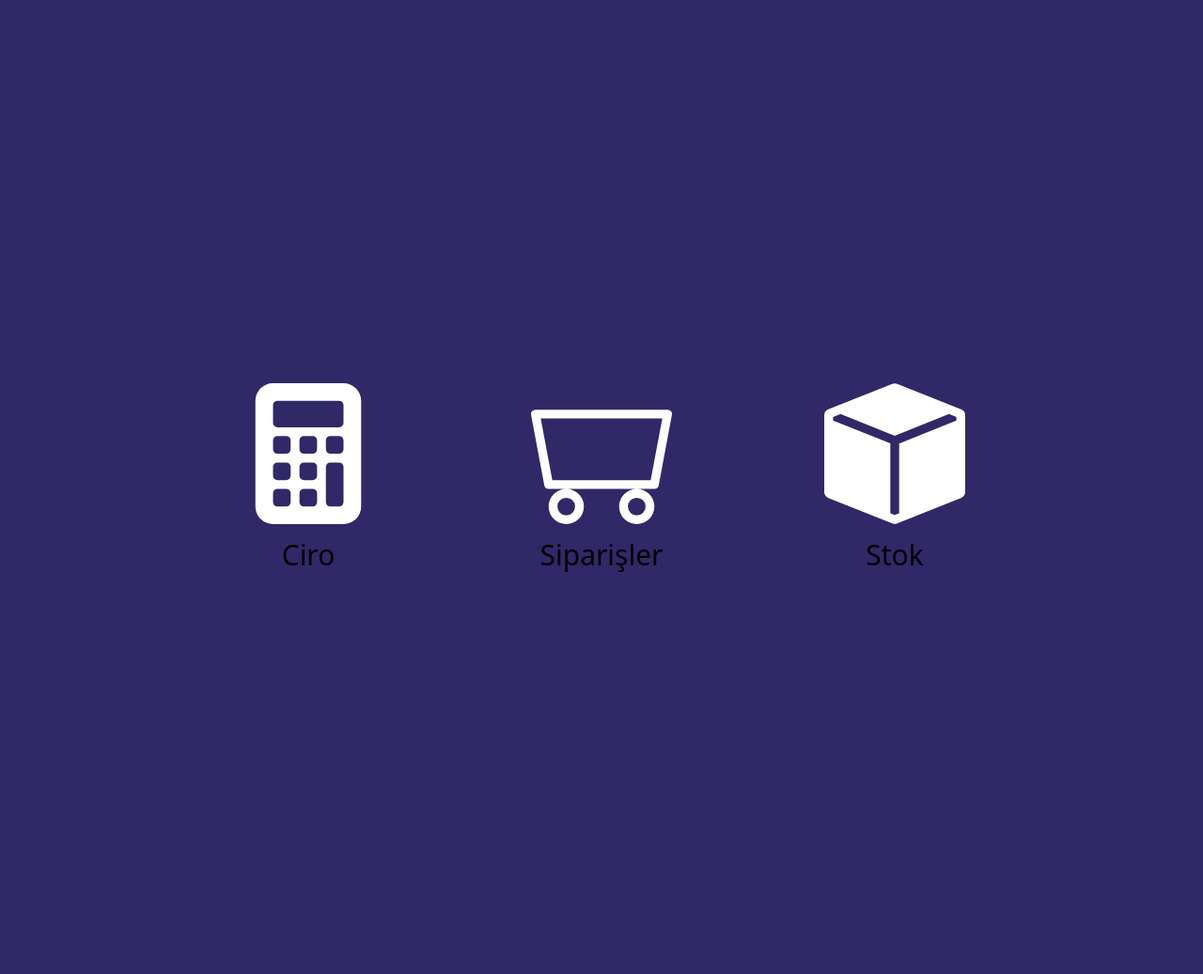
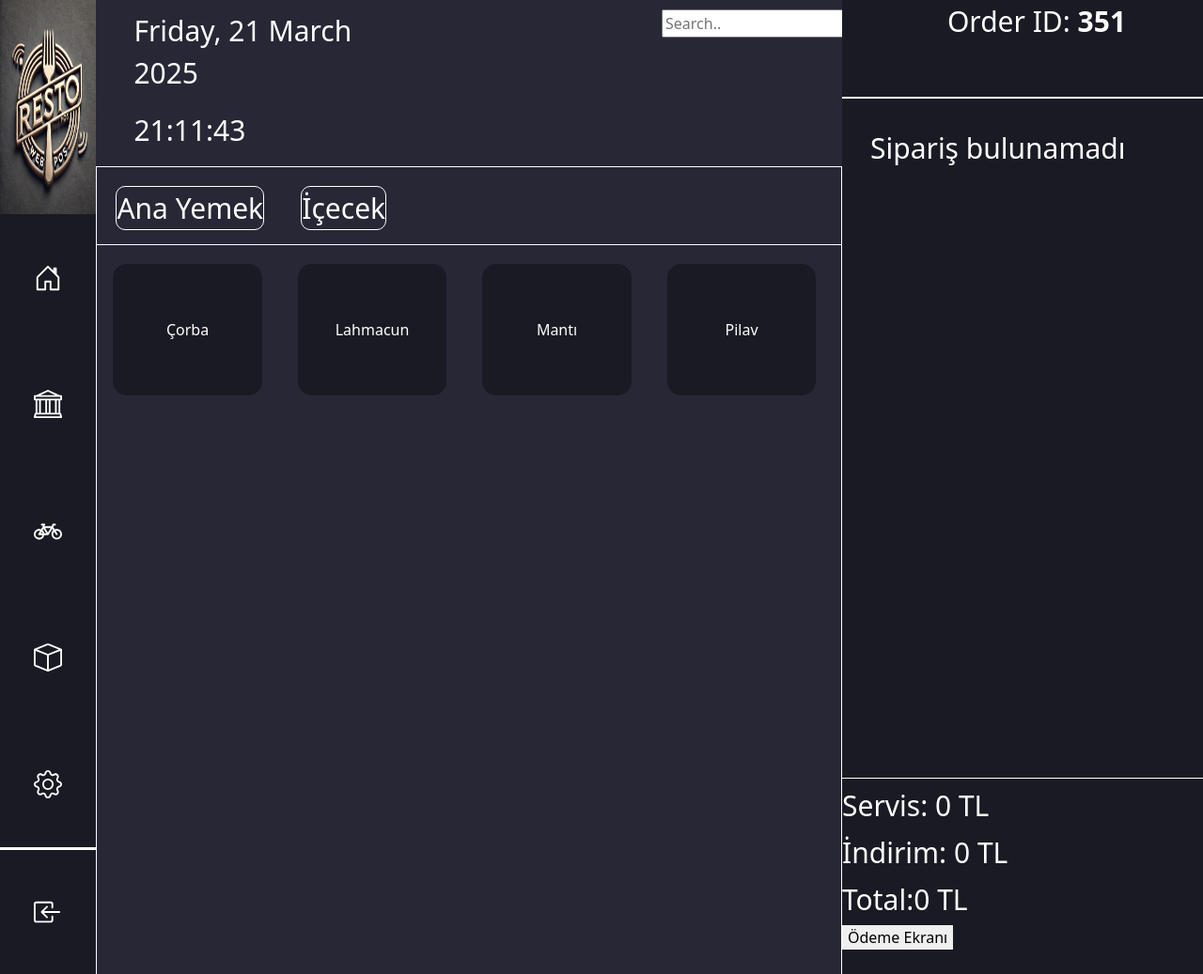
Before and after one commit to birolbas/webpos, a Flask app: page / in a window 1280 px wide. Shown: the whole page at 94% size. Run offline with Flask 3, Linux system fonts and the light colour scheme.

Commit message:
improved

```diff
--- a/server.py
+++ b/server.py
@@ -1,14 +1,16 @@
 from flask import Flask, render_template, url_for
+import datetime as dt
+app = Flask(__name__)
 
-app = Flask(__name__)
 
 @app.route("/")
 def lobby():
-    return render_template("lobby.html")
+    date = dt.datetime.now()
+    formatted_date = date.strftime("%d %B %Y")
+    formatted_time = date.strftime("%H:%M:%S")
+    day = date.strftime("%A")
+    return render_template("order.html", date = formatted_date, time = formatted_time, day=day)
 
-@app.route("/ciro")
-def lobby():
-    return print("hello")
 
 if __name__ == "__main__":
     app.run(debug=True)
--- /dev/null
+++ b/static/order.css
@@ -0,0 +1,134 @@
+body{
+    background-color: #272736;
+    height: 100vh;
+}
+ul{
+    padding-inline-start: 0px;
+}
+.containers{
+    height: 100vh;
+    width: 100%;
+    text-align: left;
+}
+.left-bar-items{
+    margin: 0;
+    width: 100%;
+    height: 100vh;
+    width: 8%;
+    text-align: left;
+}
+.buttons{
+    width: 100%;
+    height: 13%;
+    background-color: #1a1a24;
+    color: white;
+    padding: 0px;
+    border:none;
+}
+.quit-icon{
+    border-top: 3px solid white ;
+}
+.middle-bar {
+    position: fixed;
+    top: 0;
+    left: 8%;
+    width: 62%;
+    color: white;
+    margin-bottom: 0px;
+    height: 100%;
+}
+.middle-bar p{
+    margin-top: 10px;
+    margin-left:40px;
+    font-size: 30px;
+    width: 30%;
+}
+.search-bar{
+    position: fixed;
+    top: 0;
+    margin-top: 10px;
+    left: 55%;
+}
+.right-bar{
+    display: block;
+    position: fixed;
+    right: 0px;
+    width: 30%;
+    background-color: #1a1a24 ;
+    top: 0;
+    height: 100vh;
+    flex-direction: column;
+}
+.right-bar p{
+    color: white;
+    margin-top: 30px;
+    margin-left: 30px;
+    font-size: 30px;
+}
+.order-menu{
+    height: 100%;
+    border-bottom: 1px solid white;
+}
+.order-id{
+    height: 10%;
+    border-bottom: 1px solid white;
+}
+.order-id p{
+    margin-top: 0px;
+    text-align: center;
+    }
+
+.order-list{
+    position: fixed;
+    background-color: #1a1a24 ;
+    height: 70%;
+    width: 100%;
+}
+.order-list {
+    margin-top:0;
+    border-top: 1px white solid;
+    border-bottom: 1px white solid;
+
+}
+.order-summary{
+    position: fixed;
+    background-color: #1a1a24;
+    width: 100%;
+    height: 20%;
+    bottom: 0;
+}
+.order-summary p{
+    color: white;
+    margin:5px 0px 5px 0px;
+}
+.menu-items{
+    position: fixed;;
+    width:62% ;
+    height: 100%;
+    margin:0px;
+    border: 1px white solid;
+}
+.menu-items-sections{
+
+    border-bottom:1px solid white ;
+}
+.menu-items-sections p{
+    display: inline-flex;
+    margin: 20px 15px 15px 20px;
+    width: auto;
+    border: 1px white solid;
+    border-radius:10px;
+}
+.products button{
+    display: inline-flex;
+    width: 20%;
+    height: 140px;
+    background-color: #1a1a24;
+    color: white;
+    border: none;
+    margin: 20px 17px 20px 17px;
+    border-radius: 15px;
+    justify-content: center;
+    align-items: center;
+    text-align: center;
+}
--- a/static/css/styles.css
+++ b/static/styles.css
@@ -1,12 +1,11 @@
 .lobby{
-    background-color: rgb(49, 40, 104);
+    background-color: #1a1a24;
     height: 100vh;
     justify-content: center;
     display: flex;
     align-items: center;
 
 }
-
 .items{
     display: flex;
     justify-content: center;
@@ -24,7 +23,7 @@
     margin-top: 10px;
 }
 .button {
-    background-color: rgb(49, 40, 104);
+    background-color: #1a1a24;
     border: none;
     color: white;
 }
@@ -33,4 +32,5 @@
     color: black;
     width: 100%;
     height: 100%;
+
 }
--- /dev/null
+++ b/templates/order.html
@@ -0,0 +1,82 @@
+<!DOCTYPE html>
+<html lang="en">
+<head>
+    <meta charset="UTF-8">
+    <meta name="viewport" content="width=device-width, initial-scale=1.0">
+    <link href="https://cdn.jsdelivr.net/npm/bootstrap@5.3.3/dist/css/bootstrap.min.css" rel="stylesheet" integrity="sha384-QWTKZyjpPEjISv5WaRU9OFeRpok6YctnYmDr5pNlyT2bRjXh0JMhjY6hW+ALEwIH" crossorigin="anonymous">
+    <link rel="stylesheet" href="{{ url_for('static', filename='order.css') }}">
+    <title>Document</title>
+</head>
+<body>
+<div>
+<div class="containers">
+    <div class="left-bar-items">
+        <button class="buttons" style="height: 22%;">
+            <img src="{{ url_for('static', filename='images/resto.png') }}" alt="resto logo" style="height: 100%; width: 100%;">
+        </button>
+        <button class="buttons"><svg xmlns="http://www.w3.org/2000/svg" width="30" height="30" fill="currentColor" class="bi bi-house-door" viewBox="0 0 16 16">
+            <path d="M8.354 1.146a.5.5 0 0 0-.708 0l-6 6A.5.5 0 0 0 1.5 7.5v7a.5.5 0 0 0 .5.5h4.5a.5.5 0 0 0 .5-.5v-4h2v4a.5.5 0 0 0 .5.5H14a.5.5 0 0 0 .5-.5v-7a.5.5 0 0 0-.146-.354L13 5.793V2.5a.5.5 0 0 0-.5-.5h-1a.5.5 0 0 0-.5.5v1.293zM2.5 14V7.707l5.5-5.5 5.5 5.5V14H10v-4a.5.5 0 0 0-.5-.5h-3a.5.5 0 0 0-.5.5v4z"/>
+          </svg></button>
+        <button class="buttons"><svg xmlns="http://www.w3.org/2000/svg" width="30" height="30" fill="currentColor" class="bi bi-bank" viewBox="0 0 16 16">
+            <path d="m8 0 6.61 3h.89a.5.5 0 0 1 .5.5v2a.5.5 0 0 1-.5.5H15v7a.5.5 0 0 1 .485.38l.5 2a.498.498 0 0 1-.485.62H.5a.498.498 0 0 1-.485-.62l.5-2A.5.5 0 0 1 1 13V6H.5a.5.5 0 0 1-.5-.5v-2A.5.5 0 0 1 .5 3h.89zM3.777 3h8.447L8 1zM2 6v7h1V6zm2 0v7h2.5V6zm3.5 0v7h1V6zm2 0v7H12V6zM13 6v7h1V6zm2-1V4H1v1zm-.39 9H1.39l-.25 1h13.72z"/>
+          </svg></button>
+        <button class="buttons"><svg xmlns="http://www.w3.org/2000/svg" width="30" height="30" fill="currentColor" class="bi bi-bicycle" viewBox="0 0 16 16">
+            <path d="M4 4.5a.5.5 0 0 1 .5-.5H6a.5.5 0 0 1 0 1v.5h4.14l.386-1.158A.5.5 0 0 1 11 4h1a.5.5 0 0 1 0 1h-.64l-.311.935.807 1.29a3 3 0 1 1-.848.53l-.508-.812-2.076 3.322A.5.5 0 0 1 8 10.5H5.959a3 3 0 1 1-1.815-3.274L5 5.856V5h-.5a.5.5 0 0 1-.5-.5m1.5 2.443-.508.814c.5.444.85 1.054.967 1.743h1.139zM8 9.057 9.598 6.5H6.402zM4.937 9.5a2 2 0 0 0-.487-.877l-.548.877zM3.603 8.092A2 2 0 1 0 4.937 10.5H3a.5.5 0 0 1-.424-.765zm7.947.53a2 2 0 1 0 .848-.53l1.026 1.643a.5.5 0 1 1-.848.53z"/>
+          </svg></button>
+        <button class="buttons"><svg xmlns="http://www.w3.org/2000/svg" width="30" height="30" fill="currentColor" class="bi bi-box" viewBox="0 0 16 16">
+            <path d="M8.186 1.113a.5.5 0 0 0-.372 0L1.846 3.5 8 5.961 14.154 3.5zM15 4.239l-6.5 2.6v7.922l6.5-2.6V4.24zM7.5 14.762V6.838L1 4.239v7.923zM7.443.184a1.5 1.5 0 0 1 1.114 0l7.129 2.852A.5.5 0 0 1 16 3.5v8.662a1 1 0 0 1-.629.928l-7.185 2.874a.5.5 0 0 1-.372 0L.63 13.09a1 1 0 0 1-.63-.928V3.5a.5.5 0 0 1 .314-.464z"/>
+          </svg></button>
+        <button class="buttons"><svg xmlns="http://www.w3.org/2000/svg" width="30" height="30" fill="currentColor" class="bi bi-gear" viewBox="0 0 16 16">
+            <path d="M8 4.754a3.246 3.246 0 1 0 0 6.492 3.246 3.246 0 0 0 0-6.492M5.754 8a2.246 2.246 0 1 1 4.492 0 2.246 2.246 0 0 1-4.492 0"/>
+            <path d="M9.796 1.343c-.527-1.79-3.065-1.79-3.592 0l-.094.319a.873.873 0 0 1-1.255.52l-.292-.16c-1.64-.892-3.433.902-2.54 2.541l.159.292a.873.873 0 0 1-.52 1.255l-.319.094c-1.79.527-1.79 3.065 0 3.592l.319.094a.873.873 0 0 1 .52 1.255l-.16.292c-.892 1.64.901 3.434 2.541 2.54l.292-.159a.873.873 0 0 1 1.255.52l.094.319c.527 1.79 3.065 1.79 3.592 0l.094-.319a.873.873 0 0 1 1.255-.52l.292.16c1.64.893 3.434-.902 2.54-2.541l-.159-.292a.873.873 0 0 1 .52-1.255l.319-.094c1.79-.527 1.79-3.065 0-3.592l-.319-.094a.873.873 0 0 1-.52-1.255l.16-.292c.893-1.64-.902-3.433-2.541-2.54l-.292.159a.873.873 0 0 1-1.255-.52zm-2.633.283c.246-.835 1.428-.835 1.674 0l.094.319a1.873 1.873 0 0 0 2.693 1.115l.291-.16c.764-.415 1.6.42 1.184 1.185l-.159.292a1.873 1.873 0 0 0 1.116 2.692l.318.094c.835.246.835 1.428 0 1.674l-.319.094a1.873 1.873 0 0 0-1.115 2.693l.16.291c.415.764-.42 1.6-1.185 1.184l-.291-.159a1.873 1.873 0 0 0-2.693 1.116l-.094.318c-.246.835-1.428.835-1.674 0l-.094-.319a1.873 1.873 0 0 0-2.692-1.115l-.292.16c-.764.415-1.6-.42-1.184-1.185l.159-.291A1.873 1.873 0 0 0 1.945 8.93l-.319-.094c-.835-.246-.835-1.428 0-1.674l.319-.094A1.873 1.873 0 0 0 3.06 4.377l-.16-.292c-.415-.764.42-1.6 1.185-1.184l.292.159a1.873 1.873 0 0 0 2.692-1.115z"/>
+          </svg> </button>
+        <button class="buttons quit-icon"><svg xmlns="http://www.w3.org/2000/svg" width="30" height="30" fill="currentColor" class="bi bi-box-arrow-in-left" viewBox="0 0 16 16">
+            <path fill-rule="evenodd" d="M10 3.5a.5.5 0 0 0-.5-.5h-8a.5.5 0 0 0-.5.5v9a.5.5 0 0 0 .5.5h8a.5.5 0 0 0 .5-.5v-2a.5.5 0 0 1 1 0v2A1.5 1.5 0 0 1 9.5 14h-8A1.5 1.5 0 0 1 0 12.5v-9A1.5 1.5 0 0 1 1.5 2h8A1.5 1.5 0 0 1 11 3.5v2a.5.5 0 0 1-1 0z"/>
+            <path fill-rule="evenodd" d="M4.146 8.354a.5.5 0 0 1 0-.708l3-3a.5.5 0 1 1 .708.708L5.707 7.5H14.5a.5.5 0 0 1 0 1H5.707l2.147 2.146a.5.5 0 0 1-.708.708z"/>
+          </svg></button>
+    </div>
+    <div class="middle-bar">
+      <div class="middle-bar-top-bar">
+        <p> {{day}}, {{date }} </p>
+        <p> {{ time }} </p>
+        <div class="search-bar">
+        <form action="/search" method="get">
+        <input type="text" id="search" name="q" placeholder="Search..">
+        </form>
+        </div>
+      </div>
+      <div class="menu-items">
+        <div class="menu-items-sections">
+          <p>Ana Yemek</p>
+          <p>İçecek</p>
+        </div>
+        <div class="products">
+          <button>Çorba</button>
+          <button>Lahmacun</button>
+          <button>Mantı</button>
+          <button>Pilav</button>
+        </div>
+      </div>
+    </div>
+    <div class="right-bar">
+      <div class="order-menu">
+        <div class="order-id">
+          <p>Order ID: <span style="font-weight: bold;">351</span></p>
+        </div>
+        <div class="order-list">
+          <p style="color: white;" >Sipariş bulunamadı</p>
+        </div>
+        <div class="order-summary">
+          <p>Servis: 0 TL</p>
+          <p>İndirim: 0 TL</p>
+          <p>Total:0 TL </p>
+          <button style="border: none;" class="payment ">
+            Ödeme Ekranı
+          </button>
+        </div>
+      </div>
+    </div>
+
+</div>
+</body>
+</html>
```
Also changed, not shown: static/loginstyle.css (added, +53 -0 lines), templates/login.html (added, +59 -0 lines), static/images/delivery-bike_7282685.png (added), static/images/resto.png (added).
